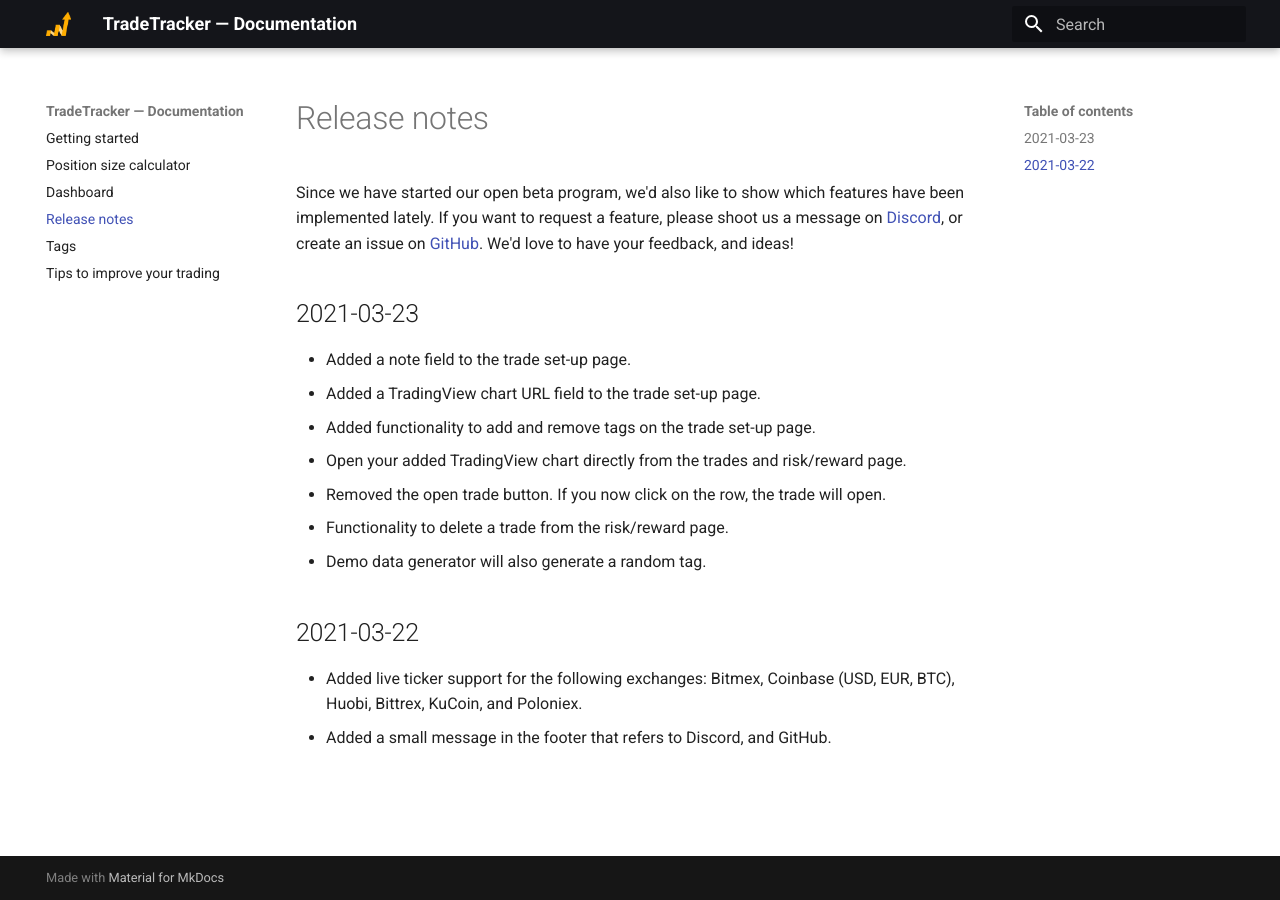
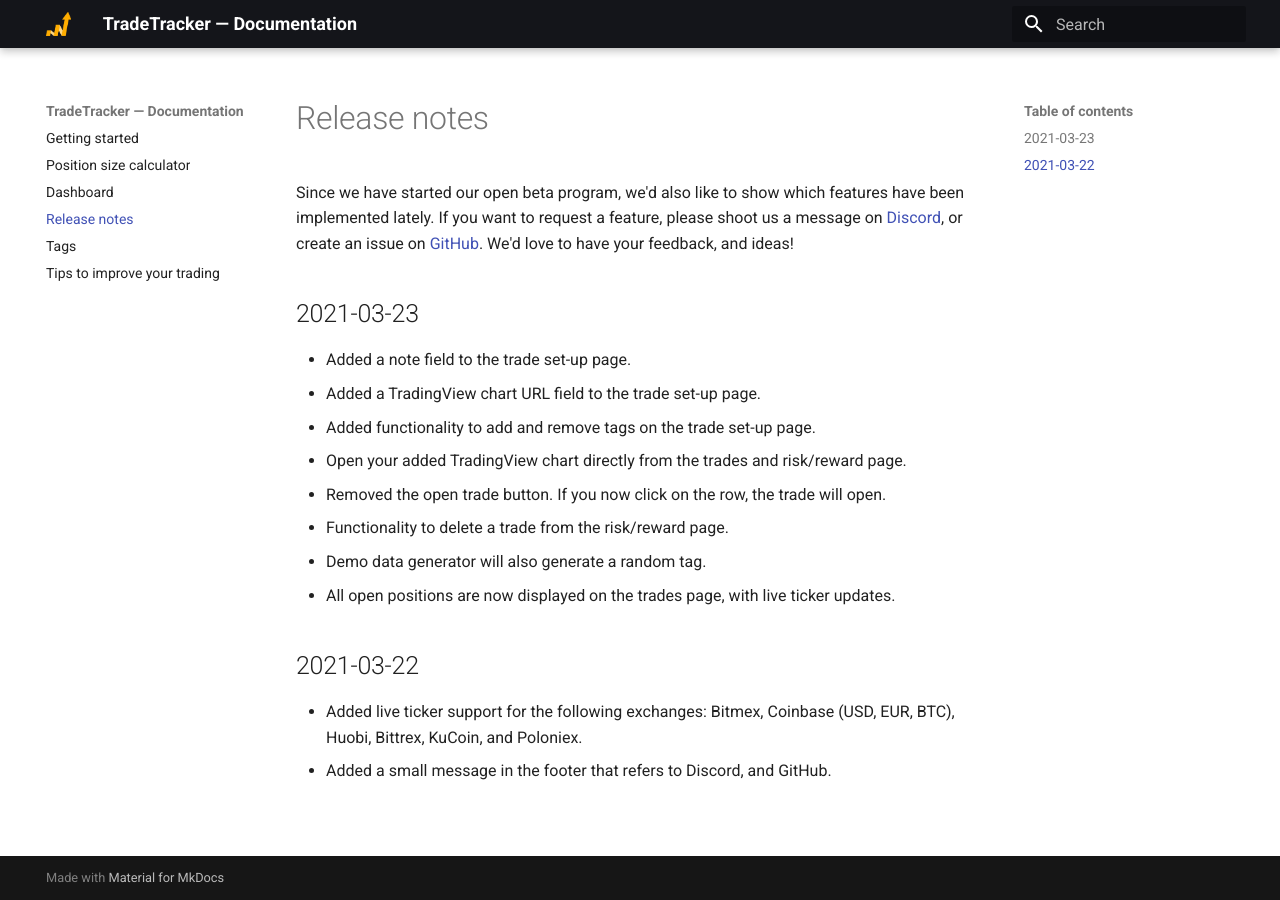
Before and after one commit to TradeTracker/docs, an MkDocs documentation site: the page built from docs/release-notes.md, in a window 1280 px wide. Built offline with MkDocs 1.6.1 and Material for MkDocs 9.7.7, drawn with Linux system fonts in a browser that asks for light colours.

Commit message:
updated release notes

```diff
--- a/docs/release-notes.md
+++ b/docs/release-notes.md
@@ -12,6 +12,7 @@
  * Removed the open trade button. If you now click on the row, the trade will open.
  * Functionality to delete a trade from the risk/reward page.
  * Demo data generator will also generate a random tag.
+ * All open positions are now displayed on the trades page, with live ticker updates.
 
 
 ## 2021-03-22
```
